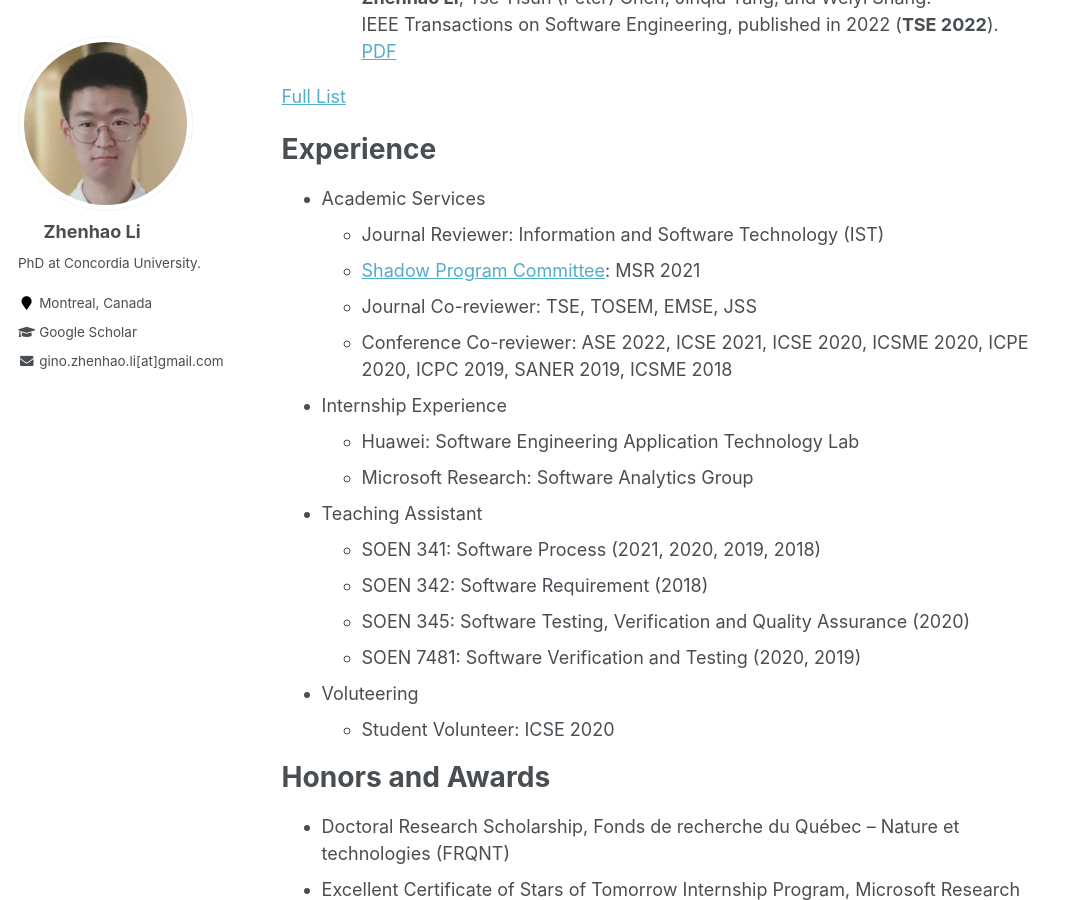
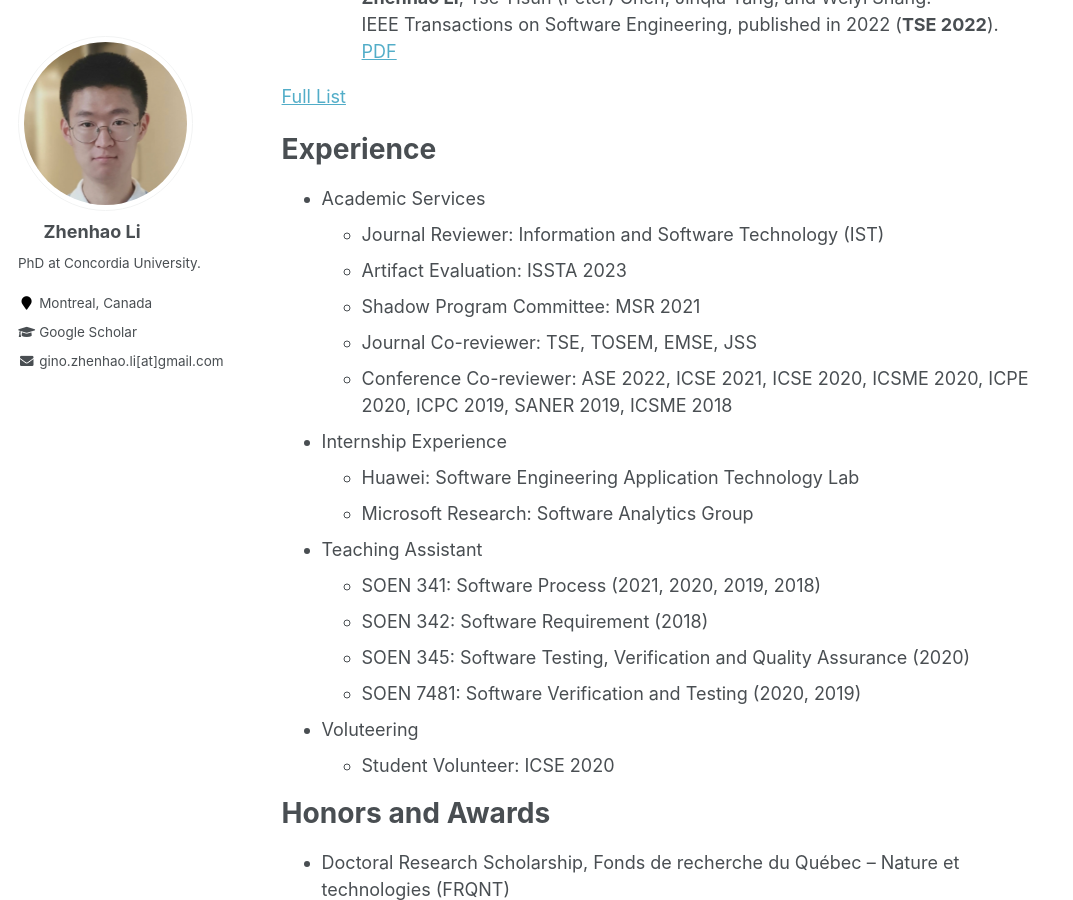
Before and after one commit to ginolzh/ginolzh.github.io, a Jekyll site: the page built from _pages/about.md, in a window 1280 px wide and 900 px high, scrolled down 1223 px. Shown: the whole window, without its empty margins (0-1073 px from the left). Built offline with Jekyll 4.4.1, drawn with Linux system fonts in a browser that asks for light colours.

Commit message:
Update about.md

```diff
--- a/_pages/about.md
+++ b/_pages/about.md
@@ -53,7 +53,8 @@ Experience
 ======
 * Academic Services
   * Journal Reviewer: Information and Software Technology (IST)
-  * [Shadow Program Committee](https://2021.msrconf.org/track/msr-2021-shadow-pc?#About): MSR 2021
+  * Artifact Evaluation: ISSTA 2023
+  * Shadow Program Committee: MSR 2021
   * Journal Co-reviewer: TSE, TOSEM, EMSE, JSS
   * Conference Co-reviewer: ASE 2022, ICSE 2021, ICSE 2020, ICSME 2020, ICPE 2020, ICPC 2019, SANER 2019, ICSME 2018
 * Internship Experience
```
